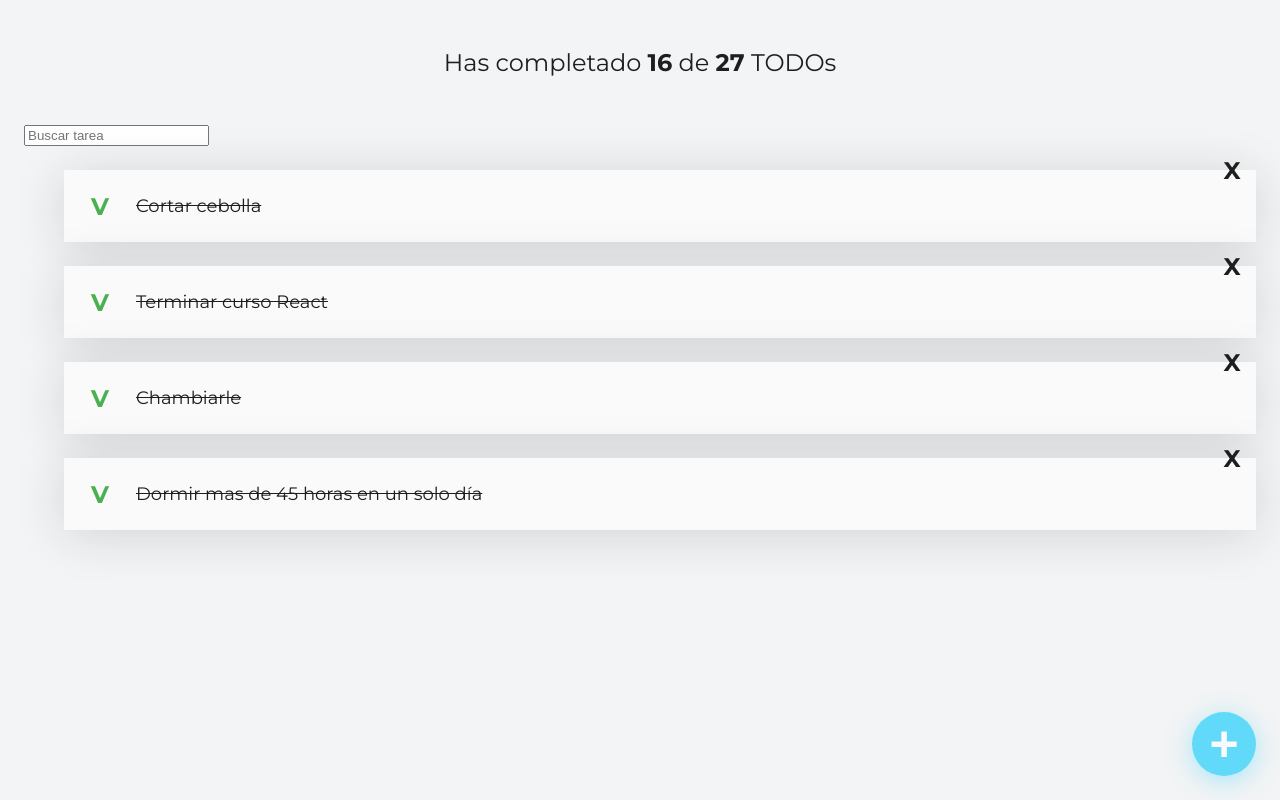
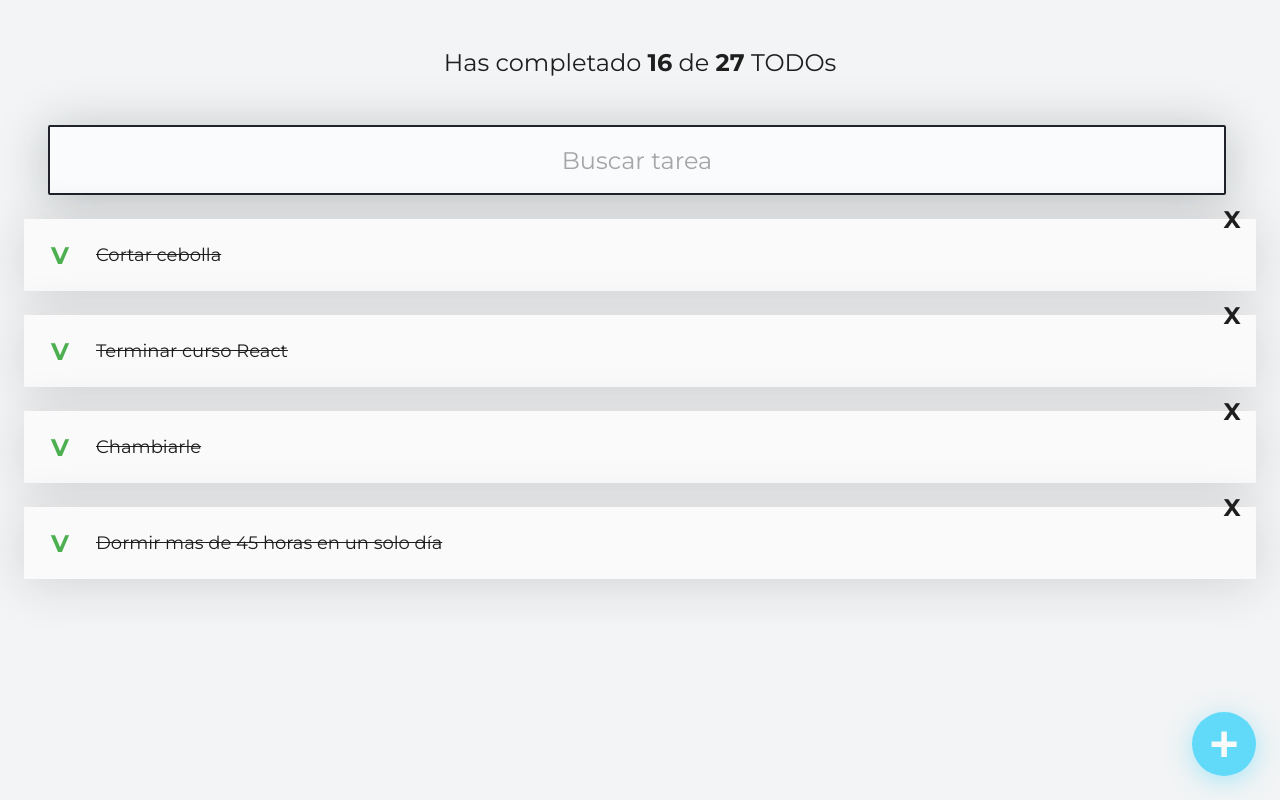
Before and after one commit to AdrianGerman/TODO-Machine, a React (Create React App) app: page / in a window 1280 px wide. Built offline with nearby package versions, Linux system fonts and the light colour scheme.

Commit message:
search design

```diff
--- a/src/js/TodoList.js
+++ b/src/js/TodoList.js
@@ -1,5 +1,7 @@
+import "../styles/TodoList.css";
+
 function TodoList({ children }) {
-  return <ul>{children}</ul>;
+  return <ul className="TodoList">{children}</ul>;
 }
 
 export { TodoList };
--- a/src/js/TodoSearch.js
+++ b/src/js/TodoSearch.js
@@ -1,5 +1,7 @@
+import "../styles/TodoSearch.css";
+
 function TodoSearch() {
-  return <input placeholder="Buscar tarea" />;
+  return <input placeholder="Buscar tarea" className="TodoSearch" />;
 }
 
 export { TodoSearch };
--- /dev/null
+++ b/src/styles/TodoList.css
@@ -0,0 +1,5 @@
+.TodoList {
+  margin: 0;
+  padding: 0 0 56px 0;
+  list-style: none;
+}
--- /dev/null
+++ b/src/styles/TodoSearch.css
@@ -0,0 +1,24 @@
+.TodoSearch {
+  background: #f9fbfc;
+  border-radius: 2px;
+  border: 2px solid #202329;
+  margin: 0 24px;
+  height: 64px;
+  width: calc(100% - 62px);
+  font-size: 24px;
+  text-align: center;
+  font-family: "Montserrat";
+  font-weight: 400;
+  color: #1e1e1f;
+  box-shadow: 0px 5px 50px rgba(32, 35, 41, 0.25);
+}
+
+.TodoSearch::placeholder {
+  color: #a5a5a5;
+  font-family: "Montserrat";
+  font-weight: 400;
+}
+
+.TodoSearch:focus {
+  outline-color: #61dafa;
+}
```
